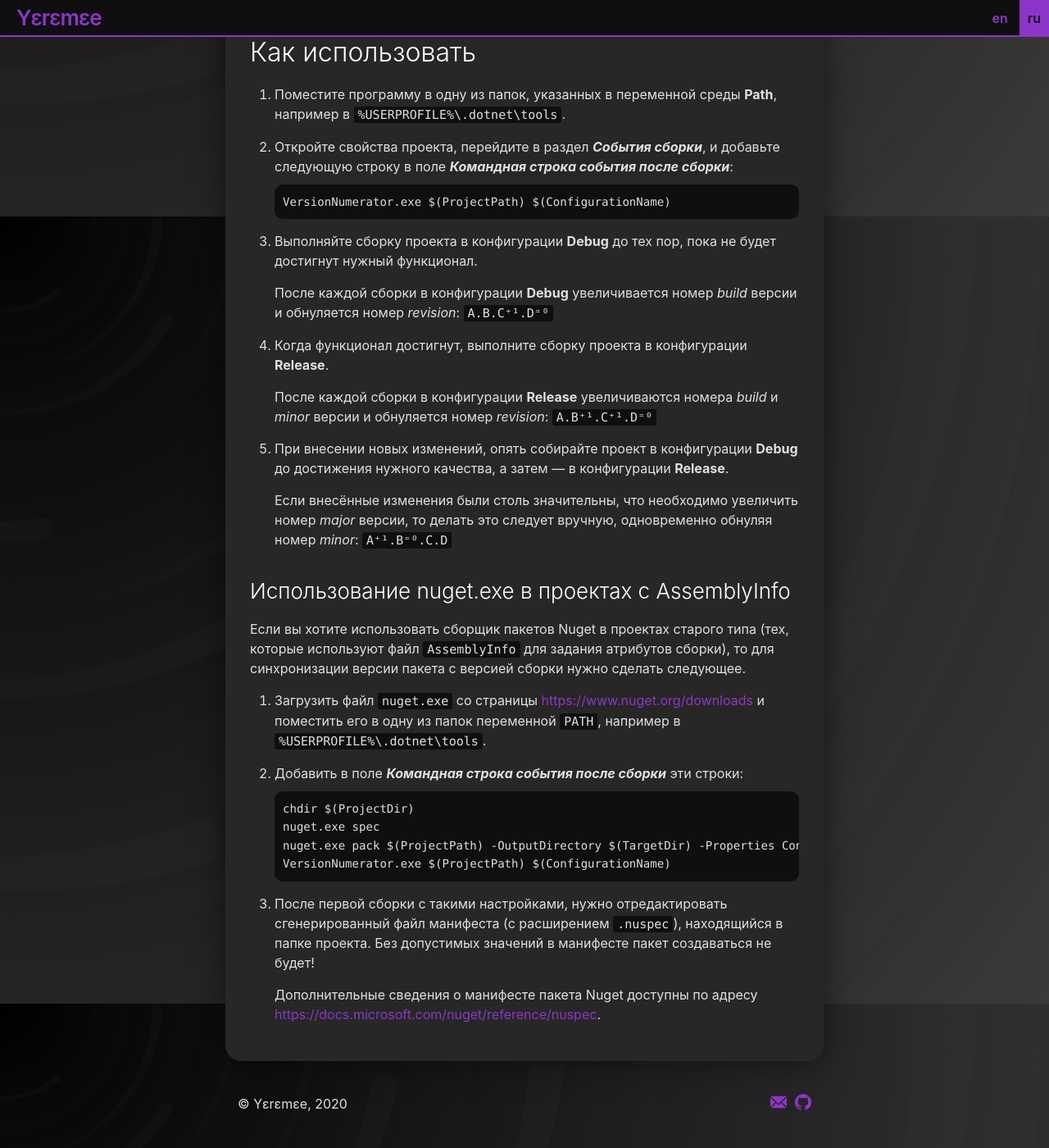
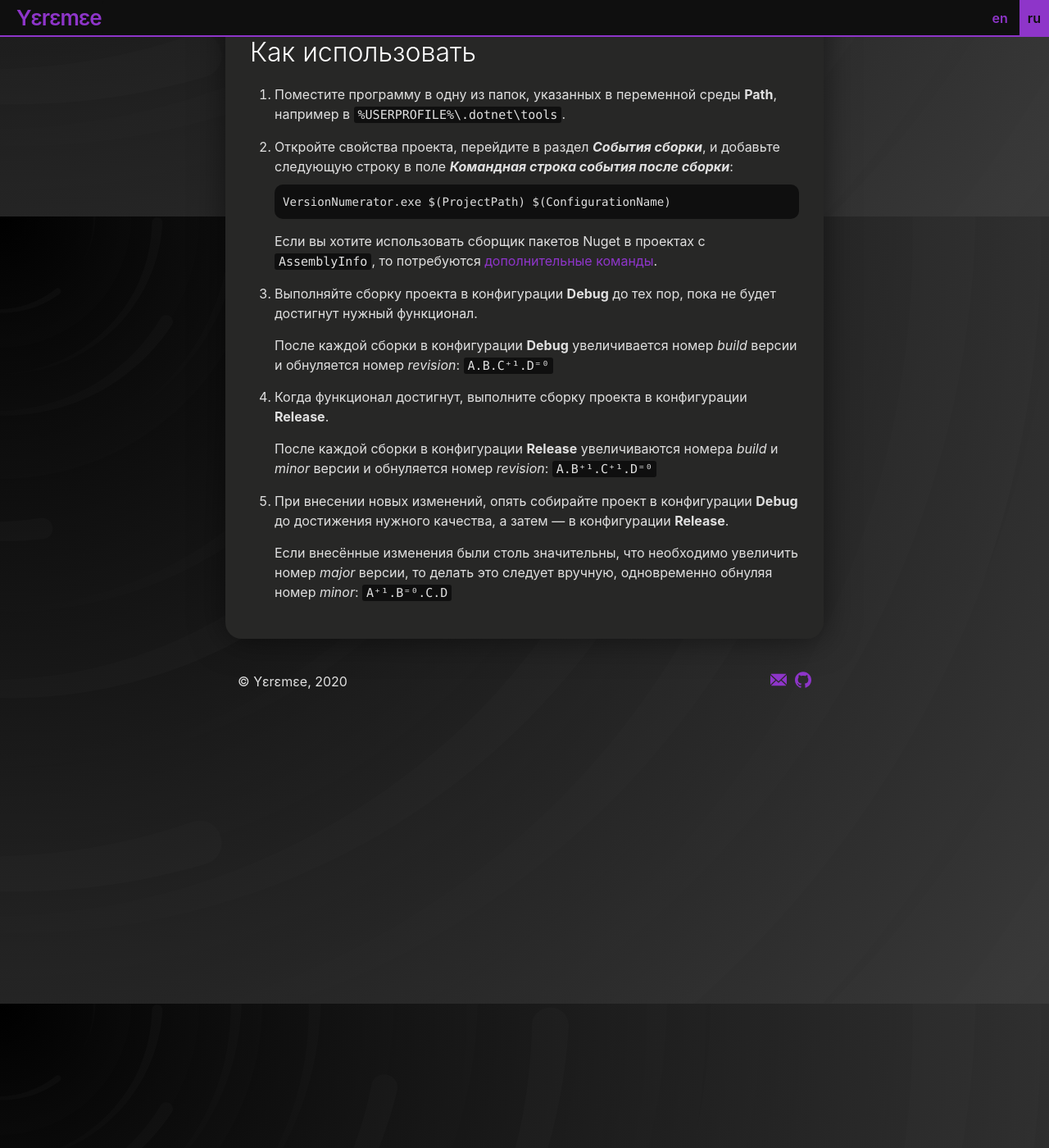
Before and after one commit to yeremee/docs, a Jekyll site: the page built from ru/version-numerator/index.md, in a window 1280 px wide and 1400 px high, scrolled down 696 px. Shown: the whole window at 82% size. Built offline with Jekyll 4.4.1, drawn with Linux system fonts in a browser that asks for light colours.

Commit message:
Выделение отдельного раздела

````diff
--- a/ru/version-numerator/index.md
+++ b/ru/version-numerator/index.md
@@ -1,14 +1,17 @@
 ---
 layout: page
+
 title: Version Numerator
+description: Автоматический нумератор версий для Visual Studio
 project_startpage: true
+
 permalink: ru/version-numerator/
 pl_language: ru
 pl_path: version-numerator
 ---
 
 
-# Автоматический нумератор версий для Visual Studio #
+# {{ page.description }} #
 
 
 ## Что делает ##
@@ -35,6 +38,7 @@ pl_path: version-numerator
    ```
    VersionNumerator.exe $(ProjectPath) $(ConfigurationName)
    ```
+   Если вы хотите использовать сборщик пакетов Nuget в проектах с `AssemblyInfo`, то потребуются [дополнительные команды](nuget).
 
 3. Выполняйте сборку проекта в конфигурации **Debug** до тех пор, пока не будет достигнут нужный функционал.
 
@@ -47,22 +51,3 @@ pl_path: version-numerator
 5. При внесении новых изменений, опять собирайте проект в конфигурации **Debug** до достижения нужного качества, а затем — в конфигурации **Release**.
 
    Если внесённые изменения были столь значительны, что необходимо увеличить номер *major* версии, то делать это следует вручную, одновременно обнуляя номер *minor*: `A⁺¹.B⁼⁰.C.D`
-
-
-### Использование nuget.exe в проектах с AssemblyInfo ###
-
-Если вы хотите использовать сборщик пакетов Nuget в проектах старого типа (тех, которые используют файл `AssemblyInfo` для задания атрибутов сборки), то для синхронизации версии пакета с версией сборки нужно сделать следующее.
-
-1. Загрузить файл `nuget.exe` со страницы [https://www.nuget.org/downloads]() и поместить его в одну из папок переменной `PATH`, например в `%USERPROFILE%\.dotnet\tools`.
-
-2. Добавить в поле **_Командная строка события после сборки_** эти строки:
-   ```
-   chdir $(ProjectDir)
-   nuget.exe spec
-   nuget.exe pack $(ProjectPath) -OutputDirectory $(TargetDir) -Properties Configuration=$(ConfigurationName)
-   VersionNumerator.exe $(ProjectPath) $(ConfigurationName)
-   ```
-
-3. После первой сборки с такими настройками, нужно отредактировать сгенерированный файл манифеста (с расширением `.nuspec`), находящийся в папке проекта. Без допустимых значений в манифесте пакет создаваться не будет!
-
-   Дополнительные сведения о манифесте пакета Nuget доступны по адресу [https://docs.microsoft.com/nuget/reference/nuspec]().
````
Also changed, not shown: ru/version-numerator/nuget.md (added, +32 -0 lines).
